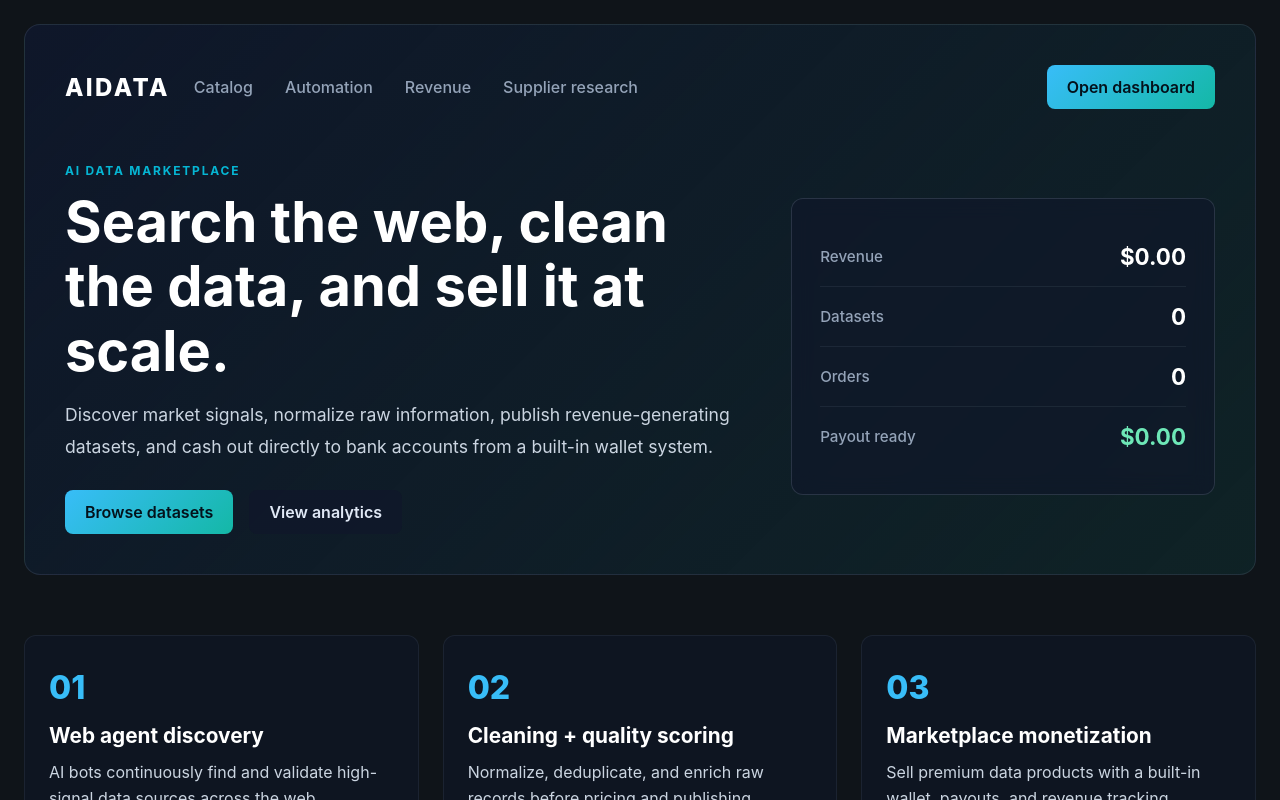
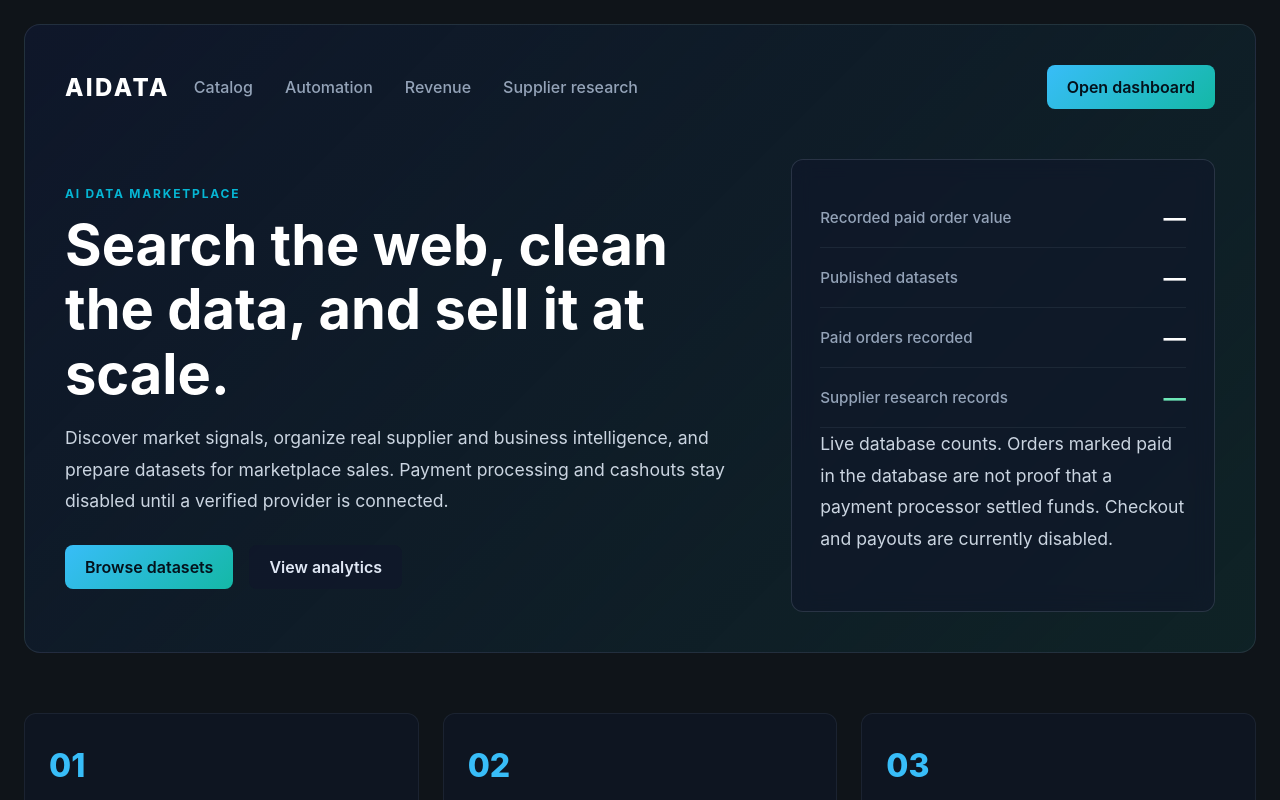
Before and after one commit to coffeyjessie996-ux/AiDataMarketplacefinal, a Next.js app in the folder apps/web/: page / in a window 1280 px wide. Shown: the top 800 px of the page. Built offline with nearby package versions, Linux system fonts and the light colour scheme; no server answers.

Commit message:
Show live database metrics on marketplace landing page

```diff
--- a/apps/web/app/page.tsx
+++ b/apps/web/app/page.tsx
@@ -18,11 +18,12 @@ type Dataset = {
 };
 
 type Overview = {
-  totalRevenueCents: number;
+  recordedPaidOrderValueCents: number;
+  paidOrders: number;
+  publishedDatasets: number;
   totalDatasets: number;
-  activeOrders: number;
-  pendingPayouts: number;
-  platformLiquidityCents: number;
+  supplierResearchRecords: number;
+  latestSupplierRetrievedAt: string | null;
 };
 
 export default function HomePage() {
@@ -34,12 +35,8 @@ export default function HomePage() {
     const fetchData = async () => {
       try {
         const [datasetsRes, overviewRes] = await Promise.all([
-          fetch(`${API}/datasets`),
-          fetch(`${API}/admin/overview`, {
-            headers: {
-              Authorization: `Bearer ${localStorage.getItem('auth_token') || ''}`,
-            },
-          }),
+          fetch(`${API}/datasets`, { cache: 'no-store' }),
+          fetch(`${API}/marketplace/overview`, { cache: 'no-store' }),
         ]);
 
         const datasetsJson = await datasetsRes.json();
@@ -77,7 +74,7 @@ export default function HomePage() {
             <span className="eyebrow">AI DATA MARKETPLACE</span>
             <h1>Search the web, clean the data, and sell it at scale.</h1>
             <p>
-              Discover market signals, normalize raw information, publish revenue-generating datasets, and cash out directly to bank accounts from a built-in wallet system.
+              Discover market signals, organize real supplier and business intelligence, and prepare datasets for marketplace sales. Payment processing and cashouts stay disabled until a verified provider is connected.
             </p>
             <div className="cta-row">
               <a href="#catalog" className="primary-button">Browse datasets</a>
@@ -87,21 +84,22 @@ export default function HomePage() {
 
           <div className="stat-card">
             <div className="stat-row">
-              <span>Revenue</span>
-              <strong>{overview ? formatMoney(overview.totalRevenueCents) : '$0.00'}</strong>
+              <span>Recorded paid order value</span>
+              <strong>{overview ? formatMoney(overview.recordedPaidOrderValueCents) : '—'}</strong>
             </div>
             <div className="stat-row">
-              <span>Datasets</span>
-              <strong>{overview?.totalDatasets ?? 0}</strong>
+              <span>Published datasets</span>
+              <strong>{overview?.publishedDatasets ?? '—'}</strong>
             </div>
             <div className="stat-row">
-              <span>Orders</span>
-              <strong>{overview?.activeOrders ?? 0}</strong>
+              <span>Paid orders recorded</span>
+              <strong>{overview?.paidOrders ?? '—'}</strong>
             </div>
             <div className="stat-row highlight">
-              <span>Payout ready</span>
-              <strong>{overview ? formatMoney(overview.platformLiquidityCents) : '$0.00'}</strong>
+              <span>Supplier research records</span>
+              <strong>{overview?.supplierResearchRecords ?? '—'}</strong>
             </div>
+            <p className="marketplace-data-note">Live database counts. Orders marked paid in the database are not proof that a payment processor settled funds. Checkout and payouts are currently disabled.</p>
           </div>
         </div>
       </section>
```
